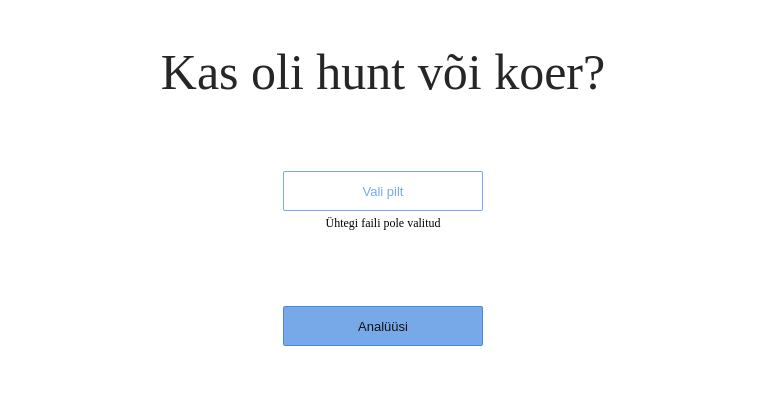
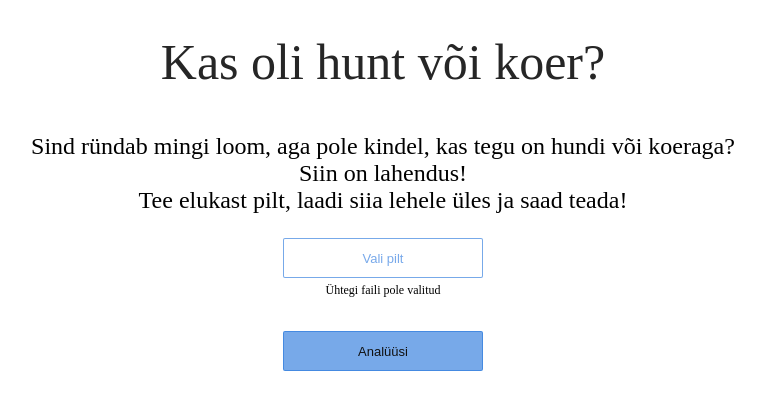
Before and after one commit to andresti/koerhunt, a plain HTML site: page app/view/index.html in a window 1280 px wide. Shown: the whole page, without its empty margins (257-1022 px from the left). Drawn offline with Linux system fonts and the light colour scheme.

Commit message:
Added intro text, adjusted style

```diff
--- a/app/static/style.css
+++ b/app/static/style.css
@@ -17,17 +17,23 @@ body {
 
 .title {
     font-size: 50px;
-    margin-top: 0.5em;
-    margin-bottom: 0.5em;
+    margin-top: 0.3em;
+    margin-bottom: 0.2em;
     color: #262626;
 }
 
 .content {
-    margin-top: 5em;
+    margin-top: 3em;
+}
+
+.intro {
+    margin-bottom: 1em;
+    font-size: 24px;
+    line-break: strict;
 }
 
 .analyze {
-    margin-top: 5em;
+    margin-top: 2em;
 }
 
 .upload-label {
--- a/app/view/index.html
+++ b/app/view/index.html
@@ -9,6 +9,12 @@
             <div class='center'>
                 <div class='title'>Kas oli hunt või koer?</div>
                 <div class='content'>
+                    <div class='intro'>
+                        <label id='intro-text'>Sind ründab mingi loom, aga pole kindel, kas tegu on hundi või koeraga?<br>
+                            Siin on lahendus!<br>
+                            Tee elukast pilt, laadi siia lehele üles ja saad teada!
+                        </label>
+                    </div>
                     <div class='no-display'>
                         <input id='file-input'
                             class='no-display'
@@ -22,7 +28,7 @@
                         <label id='upload-label'>Ühtegi faili pole valitud</label>
                     </div>
                     <div>
-                        <img id='image-picked' class='no-display' alt='Valitud pilt' height='450'>
+                        <img id='image-picked' class='no-display' alt='Valitud pilt' height='400'>
                     </div>
                     <div class='analyze'>
                         <button id='analyze-button' class='analyze-button' type='button' onclick='analyze()'>Analüüsi</button>
```
